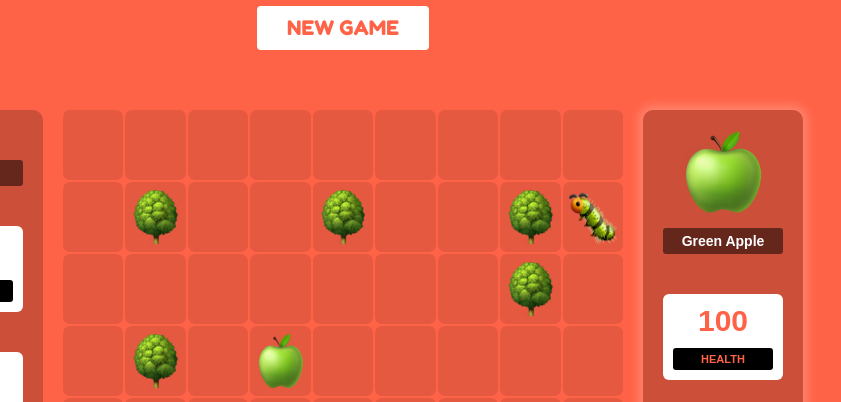
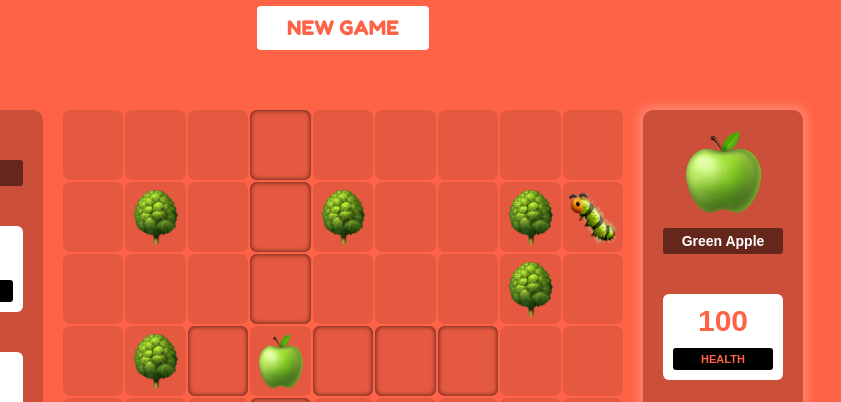
Before and after one commit to dionimercado/turn-based-game, a website built with Parcel: page src/index.html in a window 1280 px wide. Both pictures are taken after a click on the button "NEW GAME". Shown: the part 98-500 px from the top of the page, 297-1138 px from the left. Built offline with nearby package versions, Linux system fonts and the light colour scheme; files whose address does not match are found by name; a web font is replaced by a local one.

Commit message:
Add movements highlights and allowed players to move from a position to another

```diff
--- a/src/css/styles.css
+++ b/src/css/styles.css
@@ -132,11 +132,11 @@ aside .box h4 {
 
 #map > div {
   background: rgba(0, 0, 0, 0.1);
-  cursor: pointer;
   border-radius: 7px;
   display: flex;
   align-items: center;
   justify-content: center;
+  transition: all 0.3s ease;
 }
 #map > div:hover {
   background: rgba(0, 0, 0, 0.2);
@@ -146,3 +146,8 @@ aside .box h4 {
   width: 80%;
   height: 80%;
 }
+
+.highlight {
+  box-shadow: inset 0 0 5px rgba(0, 0, 0, 0.75);
+  cursor: pointer;
+}
--- a/src/js/game.js
+++ b/src/js/game.js
@@ -25,10 +25,9 @@ export default class Game {
     }
   }
 
-  newGame() {
+
+  newGame = () => {
     this.reset();
-
-    this.currentPlayer = this.detectTurn();
 
     for (let i = 0; i < 15; i++) {
       this.placeItem(`<img src="${obstacle}" alt="" />`, 'obstacle');
@@ -38,9 +37,9 @@ export default class Game {
 
     this.players.map((player) => this.placeItem(player, 'player'))
 
-    // console.log('obstacles:', document.querySelectorAll('.obstacle').length)
-    // console.log('players:', document.querySelectorAll('.player').length)
-    // console.log('weapons:', document.querySelectorAll('.weapon').length)
+    this.currentPlayer = this.players[Math.floor(Math.random() * this.players.length)];
+    this.detectTurn()
+
   }
 
   reset() {
@@ -53,6 +52,8 @@ export default class Game {
 
     // Reset players panels
     this.players.map(player => {
+
+      document.querySelector(`#player${player.id}`).classList.remove("active")
 
       document.querySelector(`#avatar${player.id}`).innerHTML = `
         ${player.avatar}
@@ -71,7 +72,9 @@ export default class Game {
       <img src="${shield}" alt="Shield" />
         <h4>${player.shield ? "Protected" : "Unprotected"}</h4>
       `;
-    })
+    });
+
+
   }
 
   placeItem = (item, type) => {
@@ -101,24 +104,112 @@ export default class Game {
   }
 
   movesHihglights = () => {
+    const { row, col } = this.currentPlayer.location;
+
+
+    const element = (direction, num) => {
+      switch (direction) {
+        case "north":
+          return document.querySelector(`[data-row="${row - num}"][data-col="${col}"]`);
+        case "south":
+          return document.querySelector(`[data-row="${Number(row) + num}"][data-col="${col}"]`);
+        case "west":
+          return document.querySelector(`[data-row="${row}"][data-col="${Number(col) - num}"]`);
+        case "east":
+          return document.querySelector(`[data-row="${row}"][data-col="${Number(col) + num}"]`);
+        default:
+          break;
+      }
+    }
+
+
+    const availability = (direction) => {
+
+      const move1 = element(direction, 1);
+      const move2 = element(direction, 2);
+      const move3 = element(direction, 3);
+
+
+      if (!move1) return;
+      if (move1.classList.contains('obstacle') || move1.classList.contains('player')) return;
+      move1.classList.add('highlight');
+      move1.addEventListener('click', e => this.movePlayer(e, move1));
+
+      if (!move2) return;
+      if (move2.classList.contains('obstacle') || move2.classList.contains('player')) return;
+      move2.classList.add('highlight');
+      move2.addEventListener('click', e => this.movePlayer(e, move2));
+
+      if (!move3) return;
+      if (move3.classList.contains('obstacle') || move3.classList.contains('player')) return;
+      move3.classList.add('highlight');
+      move3.addEventListener('click', e => this.movePlayer(e, move3));
+
+
+    }
+
+
+    availability('north');
+    availability('south');
+    availability('west');
+    availability('east');
+
+
 
   }
 
-  detectTurn() {
-    const randomPlayer = this.players[
-      Math.floor(Math.random() * this.players.length)
-    ];
+  movePlayer = (e, move) => {
+    console.log({ e, move })
+    const { row, col } = e.target.dataset;
+    const oldPos = document.querySelector(`[data-row="${this.players[this.currentPlayer.id - 1].location.row}"][data-col="${this.players[this.currentPlayer.id - 1].location.col}"]`)
 
+    oldPos.innerHTML = '';
+    e.target.innerHTML = this.currentPlayer.avatar;
+    this.players[this.currentPlayer.id - 1].location = { row, col };
 
+    for (const elm of document.querySelectorAll('.highlight')) {
+      elm.classList.remove('highlight');
+      elm.removeEventListener('click', this.movePlayer)
+    }
+
+    this.changeTurn()
+  }
+
+  detectTurn = () => {
+
+    console.log('detectTurn()', this.currentPlayer.id)
+    console.log(document
+      .querySelector(`#player${this.currentPlayer.id}`))
+    document
+      .querySelector(`#player${this.currentPlayer.id}`)
+      .classList.add("active");
+
+    this.movesHihglights();
+
+  }
+
+  changeTurn = () => {
 
     for (const panel of document.querySelectorAll(".panel")) {
       panel.classList.remove("active")
     }
 
-    document
-      .querySelector(`#player${randomPlayer.id}`)
-      .classList.add("active");
+    switch (true) {
+      case this.currentPlayer.id === 1:
+        this.currentPlayer = this.players[1];
+        break;
 
-    return randomPlayer;
+      case this.currentPlayer.id === 2:
+        this.currentPlayer = this.players[0];
+        break;
+
+      default:
+        break;
+    }
+
+
+    setTimeout(this.detectTurn, 500);
+
+
   }
 }
--- a/src/js/index.js
+++ b/src/js/index.js
@@ -18,4 +18,5 @@ newGame.addEventListener("click", () => {
   const game = new Game([playerOne, playerTwo]);
 
   game.newGame()
+  // document.querySelector(`#player${game.currentPlayer.id}`).addEventListener('mouseover', game.movesHihglights)
 });
```
